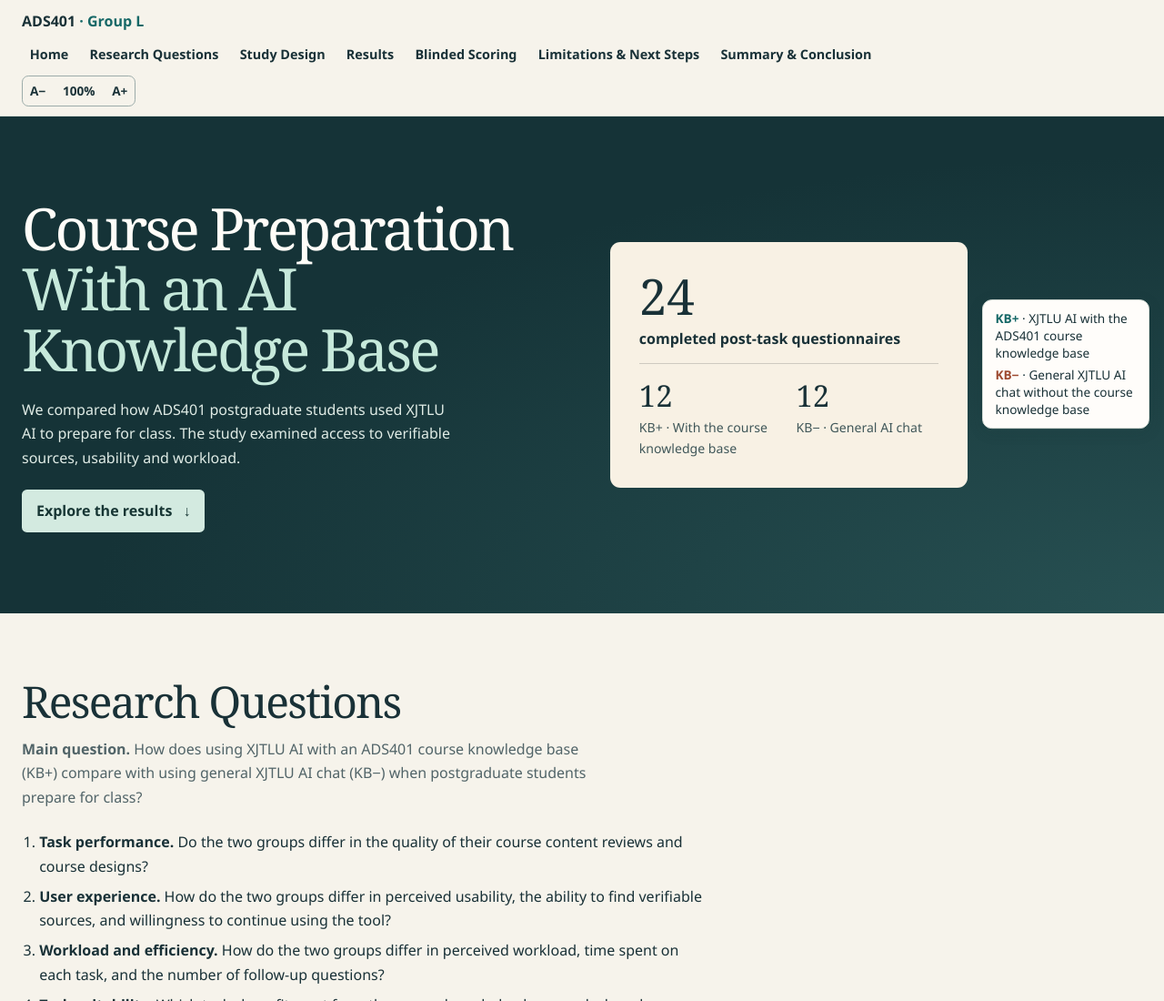
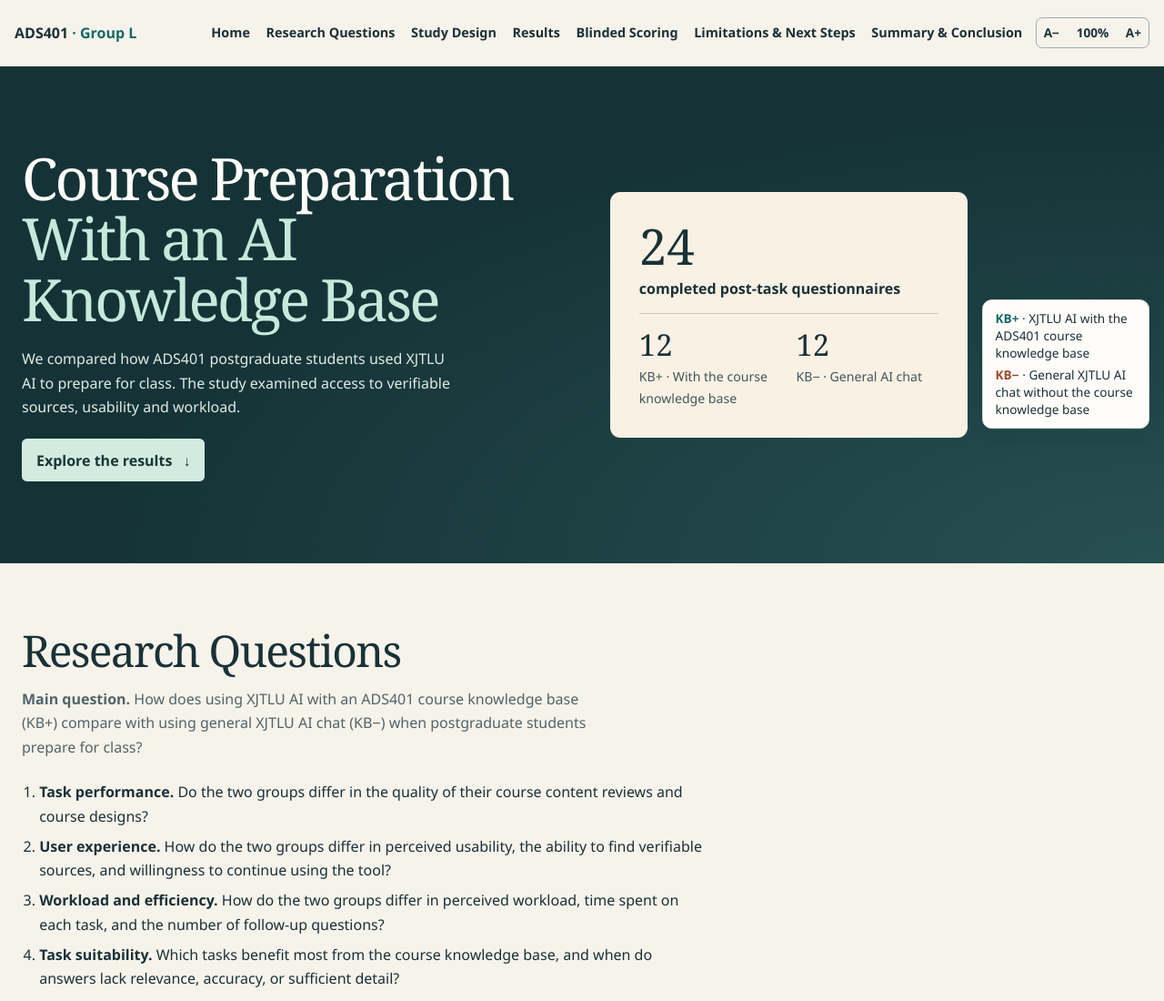
Before and after one commit to 77hxyll77-dlrb/groupL.github.io, a plain HTML site: page index.html in a window 1280 px wide. Shown: the top 1100 px of the page at 91% size. Drawn offline with Linux system fonts and the light colour scheme.

Commit message:
Update index.html

```diff
--- a/index.html
+++ b/index.html
@@ -207,6 +207,31 @@
 @media print {
   .kb-legend { display: none; }
 }
+    .site-header .nav-row {
+  width: min(94rem, calc(100% - 2rem));
+  margin-inline: auto;
+  gap: .4rem .65rem;
+}
+
+.site-header .site-nav {
+  align-items: center;
+  gap: .25rem .3rem;
+}
+
+.site-header .site-nav a {
+  padding-inline: .4rem;
+}
+
+.nav-end {
+  display: flex;
+  align-items: center;
+  flex-wrap: wrap;
+  gap: .25rem .5rem;
+}
+
+.nav-end .text-size {
+  flex: 0 0 auto;
+}
   </style>
  </head>
 <body id="home">
@@ -214,6 +239,7 @@
   <header class="site-header">
   <div class="wrap nav-row">
     <a class="brand" href="#home">ADS401 <span>· Group L</span></a>
+
     <nav class="site-nav" aria-label="Main navigation">
       <a href="#home">Home</a>
       <a href="#research-questions">Research Questions</a>
@@ -221,13 +247,17 @@
       <a href="#results">Results</a>
       <a href="#blinded-scoring">Blinded Scoring</a>
       <a href="#limitations">Limitations &amp; Next Steps</a>
+
+      <div class="nav-end">
         <a href="#study-conclusion">Summary &amp; Conclusion</a>
-      </nav>
+
         <div class="text-size" role="group" aria-label="Text size" hidden>
           <button id="text-smaller" type="button" aria-label="Decrease text size">A−</button>
           <button id="text-reset" type="button" aria-label="Reset text size to 100%">100%</button>
           <button id="text-larger" type="button" aria-label="Increase text size">A+</button>
         </div>
+      </div>
+    </nav>
   </div>
 </header>
 
```
Lines whose indentation alone changed are shown as unchanged.
